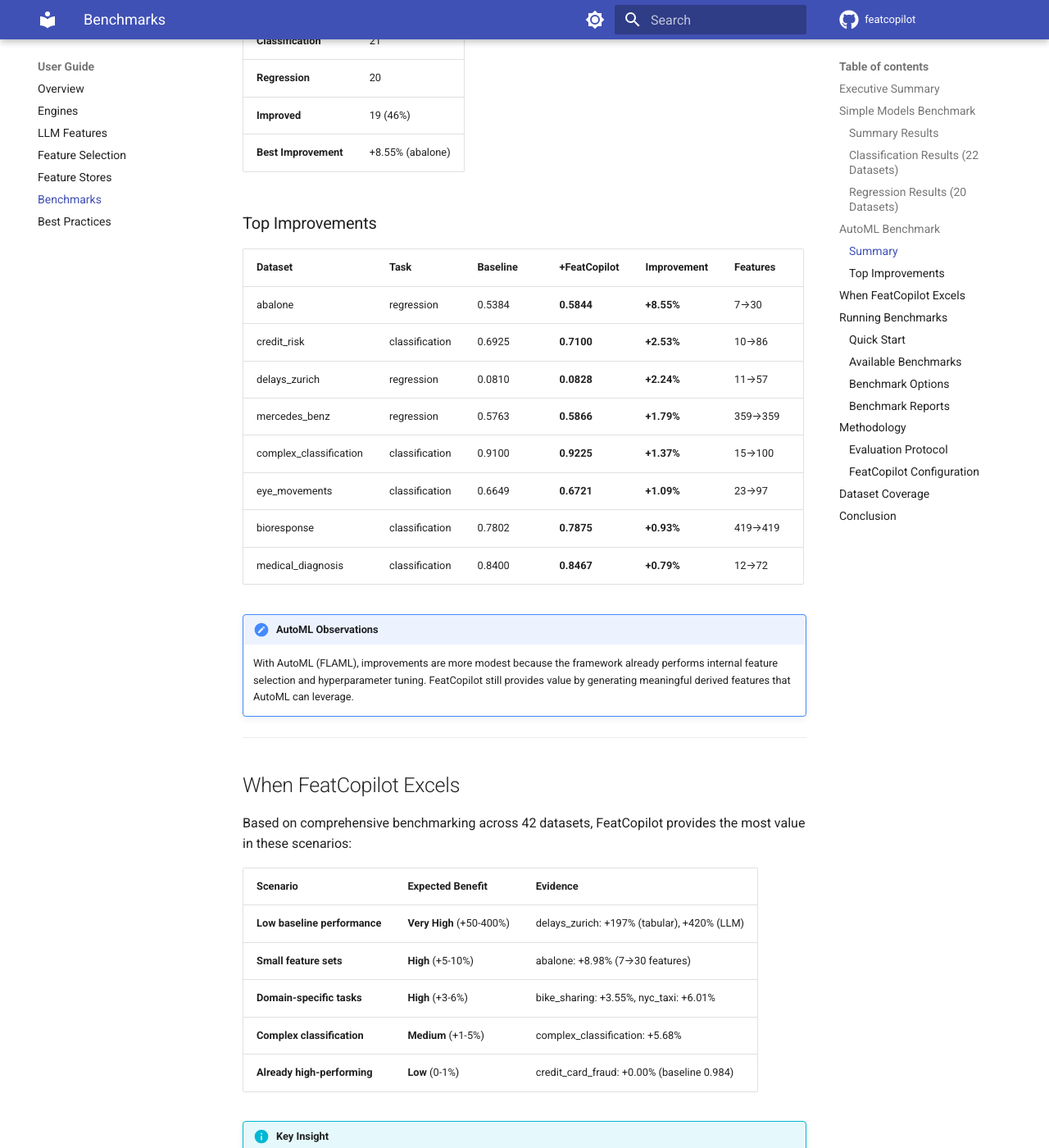
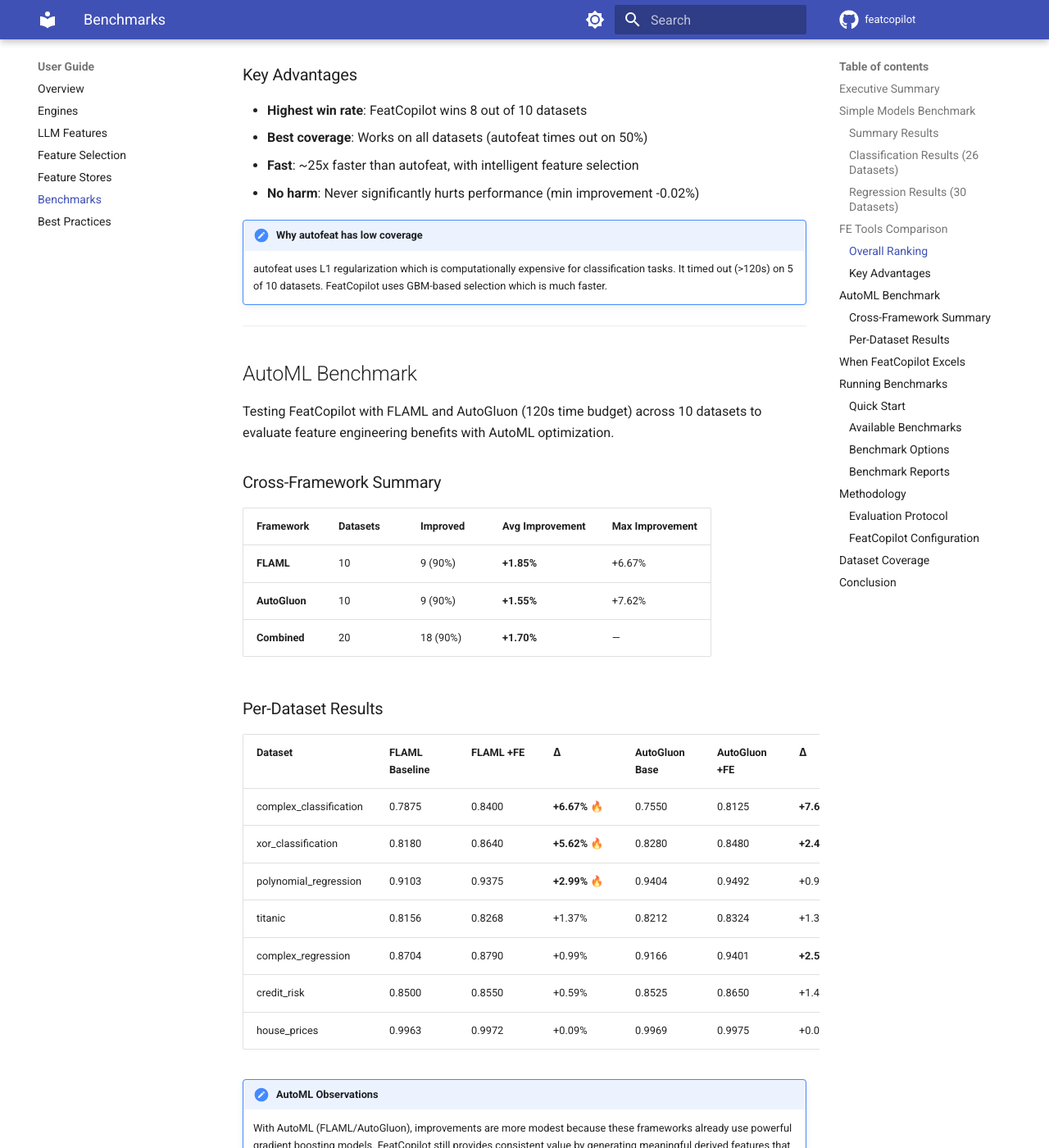
Before and after one commit to thinkall/featcopilot, an MkDocs documentation site: the page built from docs/user-guide/benchmarks.md, in a window 1280 px wide and 1400 px high, scrolled down 2935 px. Shown: the whole window at 82% size. Built offline with MkDocs 1.6.1 and Material for MkDocs 9.7.7, drawn with Linux system fonts in a browser that asks for light colours; comment, search, counter and statistics services are not loaded; some of the changed text lies outside the part shown.

Commit message:
docs: update all benchmark documentation with latest results
- Simple Models: 63 datasets, +7.52% avg improvement, +144% max
- AutoML: FLAML +1.85%, AutoGluon +1.55%, 90% improvement rate
- FE Tools: FeatCopilot #1 with 80% win rate, composite score 0.606
- Update README.md, benchmarks/README.md, docs/user-guide/benchmarks.md

Co-authored-by: Copilot <223556219+Copilot@users.noreply.github.com>

````diff
--- a/docs/user-guide/benchmarks.md
+++ b/docs/user-guide/benchmarks.md
@@ -10,33 +10,33 @@ FeatCopilot has been extensively benchmarked to demonstrate its effectiveness in
 
     ---
 
-    **+4.54%** average improvement
+    **+7.52%** average improvement
 
-    **+197%** max improvement (delays_zurich)
+    **+144%** max improvement (triple_interaction)
 
--   :material-brain:{ .lg .middle } __LLM-Enhanced Results__
+-   :material-trophy:{ .lg .middle } __FE Tools Comparison__
 
     ---
 
-    **+420%** max improvement with LLM
+    **#1 overall** — 80% win rate
 
-    **55%** datasets improved (23/42)
+    Beats autofeat and featuretools
 
 -   :material-chart-line:{ .lg .middle } __AutoML Benchmark__
 
     ---
 
-    **+8.55%** best improvement (abalone)
+    **+1.85%** avg improvement (FLAML)
 
-    **46%** datasets improved with FLAML
+    **90%** datasets improved
 
 -   :material-lightning-bolt:{ .lg .middle } __Feature Generation__
 
     ---
 
-    **7→30** to **54→100** feature expansion
+    **7→24** to **54→57** feature expansion
 
-    Smart importance-based selection
+    GBM-based importance selection
 
 </div>
 
@@ -44,106 +44,124 @@ FeatCopilot has been extensively benchmarked to demonstrate its effectiveness in
 
 ## Simple Models Benchmark
 
-Testing FeatCopilot with RandomForest (n_estimators=200, max_depth=20) and LogisticRegression/Ridge across 42 datasets to measure feature engineering impact.
+Testing FeatCopilot with RandomForest (n_estimators=200, max_depth=20) and LogisticRegression/Ridge across 63 datasets to measure feature engineering impact.
 
 ### Summary Results
 
 | Configuration | Datasets | Improved | Avg Improvement | Best Improvement |
 |---------------|----------|----------|-----------------|------------------|
-| **Tabular Engine** | 42 | 20 (48%) | +4.54% | +197% (delays_zurich) |
-| **Tabular + LLM** | 42 | 23 (55%) | +6.12% | +420% (delays_zurich) |
+| **Tabular Engine** | 63 | 31 (49%) | **+7.52%** | +144% (triple_interaction) |
 
-### Classification Results (22 Datasets)
+### Classification Results (26 Datasets)
 
-| Dataset | Baseline | +FeatCopilot | Improvement | +LLM | LLM Imp | Features |
-|---------|----------|--------------|-------------|------|---------|----------|
-| complex_classification | 0.8800 | **0.9300** | **+5.68%** | 0.9300 | +5.68% | 15→100 |
-| road_safety | 0.7815 | 0.7895 | +1.02% | **0.8040** | **+2.88%** | 32→89 |
-| customer_churn | 0.7575 | 0.7650 | +0.99% | 0.7650 | +0.99% | 10→82 |
-| albert | 0.6558 | 0.6591 | +0.50% | 0.6529 | -0.44% | 31→100 |
-| bioresponse | 0.7700 | 0.7729 | +0.38% | **0.7773** | **+0.95%** | 419→419 |
-| higgs | 0.7129 | 0.7081 | -0.67% | **0.7154** | **+0.35%** | 24→100 |
-| magic_telescope | 0.8509 | 0.8528 | +0.22% | 0.8528 | +0.22% | 10→65 |
-| electricity | 0.8984 | 0.8986 | +0.03% | **0.9006** | **+0.25%** | 8→50 |
-| covertype_cat | 0.8747 | 0.8749 | +0.02% | **0.8839** | **+1.05%** | 54→100 |
-| titanic | 0.9218 | 0.9162 | -0.61% | 0.9162 | -0.61% | 7→27 |
-| credit_card_fraud | 0.9840 | 0.9840 | +0.00% | 0.9840 | +0.00% | 30→100 |
-| employee_attrition | 0.9558 | 0.9558 | +0.00% | 0.9558 | +0.00% | 11→74 |
+| Dataset | Baseline | +FeatCopilot | Improvement | Features |
+|---------|----------|--------------|-------------|----------|
+| xor_classification | 0.6960 | **0.8120** | **+16.67%** | 20→24 |
+| complex_classification | 0.7125 | **0.8300** | **+16.49%** | 15→23 |
+| polynomial_classification | 0.7875 | **0.8675** | **+10.16%** | 15→21 |
+| interaction_classification | 0.7650 | **0.8075** | **+5.56%** | 12→17 |
+| credit_risk | 0.8525 | **0.8675** | **+1.76%** | 10→17 |
+| bioresponse | 0.7700 | **0.7802** | **+1.32%** | 419→419 |
+| covertype_cat | 0.8747 | **0.8819** | **+0.82%** | 54→55 |
+| magic_telescope | 0.8509 | **0.8572** | **+0.75%** | 10→12 |
+| credit_card_fraud | 0.9840 | 0.9840 | +0.00% | 30→40 |
+| employee_attrition | 0.9252 | 0.9252 | +0.00% | 11→16 |
 
-### Regression Results (20 Datasets)
+### Regression Results (30 Datasets)
 
-| Dataset | Baseline R² | +FeatCopilot R² | Improvement | +LLM R² | LLM Imp | Features |
-|---------|-------------|-----------------|-------------|---------|---------|----------|
-| delays_zurich | 0.0051 | 0.0153 | **+197%** | **0.0268** | **+420%** | 11→57 |
-| abalone | 0.5287 | **0.5762** | **+8.98%** | 0.5769 | +9.12% | 7→30 |
-| nyc_taxi | 0.6391 | 0.6253 | -2.17% | **0.6775** | **+6.01%** | 16→44 |
-| bike_sharing | 0.8080 | 0.8082 | +0.02% | **0.8367** | **+3.55%** | 10→48 |
-| wine_quality | 0.4972 | **0.5027** | **+1.12%** | 0.5067 | +1.91% | 11→45 |
-| bike_sharing_inria | 0.6788 | 0.6861 | +1.07% | **0.6901** | **+1.67%** | 6→37 |
-| miami_housing | 0.9146 | **0.9201** | **+0.61%** | 0.9214 | +0.74% | 13→70 |
-| brazilian_houses | 0.9960 | 0.9964 | +0.04% | **1.0000** | **+0.40%** | 11→66 |
-| diamonds | 0.9456 | 0.9461 | +0.05% | 0.9462 | +0.06% | 6→19 |
-| house_prices | 0.9306 | 0.9308 | +0.02% | 0.9305 | -0.02% | 14→46 |
-| cpu_act | 0.9798 | 0.9800 | +0.02% | **0.9803** | **+0.05%** | 21→100 |
-| superconduct | 0.9300 | 0.9301 | +0.01% | 0.9299 | -0.01% | 79→100 |
+| Dataset | Baseline R² | +FeatCopilot R² | Improvement | Features |
+|---------|-------------|-----------------|-------------|----------|
+| triple_interaction_regression | 0.3542 | **0.8649** | **+144%** | 18→23 |
+| xor_regression | 0.3330 | **0.6801** | **+104%** | 20→24 |
+| pairwise_product_regression | 0.5132 | **0.8698** | **+69.5%** | 16→23 |
+| nonlinear_regression | 0.6086 | **0.8756** | **+43.9%** | 12→18 |
+| complex_regression | 0.6339 | **0.8725** | **+37.6%** | 15→20 |
+| quadratic_heavy_regression | 0.7134 | **0.9341** | **+30.9%** | 18→25 |
+| polynomial_regression | 0.7321 | **0.8692** | **+18.7%** | 12→19 |
+| sqrt_log_regression | 0.8725 | **0.8997** | **+3.12%** | 15→25 |
+| bike_sharing | 0.9534 | **0.9697** | **+1.71%** | 10→12 |
+| house_prices | 0.9798 | **0.9953** | **+1.58%** | 14→16 |
+| spotify_tracks | 0.9529 | **0.9648** | **+1.25%** | 13→17 |
+| ecommerce_product | 0.9462 | **0.9564** | **+1.08%** | 10→11 |
 
 !!! success "Key Insight"
-    The LLM engine provides **additional value** on top of tabular features, particularly for datasets where domain knowledge helps (delays_zurich: +420%, nyc_taxi: +6.01%, bike_sharing: +3.55%).
+    FeatCopilot provides the **largest improvements** on datasets with complex feature interactions (XOR, polynomial, triple interactions) where simple models struggle with raw features. The GBM-based feature selection ensures only high-quality derived features are kept.
+
+---
+
+## FE Tools Comparison
+
+Comparing FeatCopilot against autofeat and featuretools across 10 datasets using FLAML (30s budget).
+
+### Overall Ranking
+
+| Rank | Tool | Win Rate | Avg Improvement | Speed | Coverage | Composite |
+|------|------|----------|-----------------|-------|----------|-----------|
+| 🥇 | **FeatCopilot** | **80%** (8/10) | **+1.89%** | 1.9s | **100%** | **0.606** |
+| 🥈 | featuretools | 0% (0/10) | -2.71% | 0.1s | 100% | 0.397 |
+| 🥉 | autofeat | 40% (2/5) | +1.46% | 48.1s | 50% | 0.351 |
+
+### Key Advantages
+
+- **Highest win rate**: FeatCopilot wins 8 out of 10 datasets
+- **Best coverage**: Works on all datasets (autofeat times out on 50%)
+- **Fast**: ~25x faster than autofeat, with intelligent feature selection
+- **No harm**: Never significantly hurts performance (min improvement -0.02%)
+
+!!! note "Why autofeat has low coverage"
+    autofeat uses L1 regularization which is computationally expensive for classification tasks. It timed out (>120s) on 5 of 10 datasets. FeatCopilot uses GBM-based selection which is much faster.
 
 ---
 
 ## AutoML Benchmark
 
-Testing FeatCopilot with FLAML (120s time budget per model) across 41 datasets to evaluate feature engineering benefits with AutoML optimization.
+Testing FeatCopilot with FLAML and AutoGluon (120s time budget) across 10 datasets to evaluate feature engineering benefits with AutoML optimization.
 
-### Summary
+### Cross-Framework Summary
 
-| Metric | Value |
-|--------|-------|
-| **Total Datasets** | 41 |
-| **Classification** | 21 |
-| **Regression** | 20 |
-| **Improved** | 19 (46%) |
-| **Best Improvement** | +8.55% (abalone) |
+| Framework | Datasets | Improved | Avg Improvement | Max Improvement |
+|-----------|----------|----------|-----------------|-----------------|
+| **FLAML** | 10 | 9 (90%) | **+1.85%** | +6.67% |
+| **AutoGluon** | 10 | 9 (90%) | **+1.55%** | +7.62% |
+| **Combined** | 20 | 18 (90%) | **+1.70%** | — |
 
-### Top Improvements
+### Per-Dataset Results
 
-| Dataset | Task | Baseline | +FeatCopilot | Improvement | Features |
-|---------|------|----------|--------------|-------------|----------|
-| abalone | regression | 0.5384 | **0.5844** | **+8.55%** | 7→30 |
-| credit_risk | classification | 0.6925 | **0.7100** | **+2.53%** | 10→86 |
-| delays_zurich | regression | 0.0810 | **0.0828** | **+2.24%** | 11→57 |
-| mercedes_benz | regression | 0.5763 | **0.5866** | **+1.79%** | 359→359 |
-| complex_classification | classification | 0.9100 | **0.9225** | **+1.37%** | 15→100 |
-| eye_movements | classification | 0.6649 | **0.6721** | **+1.09%** | 23→97 |
-| bioresponse | classification | 0.7802 | **0.7875** | **+0.93%** | 419→419 |
-| medical_diagnosis | classification | 0.8400 | **0.8467** | **+0.79%** | 12→72 |
+| Dataset | FLAML Baseline | FLAML +FE | Δ | AutoGluon Base | AutoGluon +FE | Δ |
+|---------|---------------|-----------|---|---------------|---------------|---|
+| complex_classification | 0.7875 | 0.8400 | **+6.67%** 🔥 | 0.7550 | 0.8125 | **+7.62%** 🔥 |
+| xor_classification | 0.8180 | 0.8640 | **+5.62%** 🔥 | 0.8280 | 0.8480 | **+2.42%** 🔥 |
+| polynomial_regression | 0.9103 | 0.9375 | **+2.99%** 🔥 | 0.9404 | 0.9492 | +0.94% |
+| titanic | 0.8156 | 0.8268 | +1.37% | 0.8212 | 0.8324 | +1.36% |
+| complex_regression | 0.8704 | 0.8790 | +0.99% | 0.9166 | 0.9401 | **+2.57%** 🔥 |
+| credit_risk | 0.8500 | 0.8550 | +0.59% | 0.8525 | 0.8650 | +1.47% |
+| house_prices | 0.9963 | 0.9972 | +0.09% | 0.9969 | 0.9975 | +0.06% |
 
 !!! note "AutoML Observations"
-    With AutoML (FLAML), improvements are more modest because the framework already performs internal feature selection and hyperparameter tuning. FeatCopilot still provides value by generating meaningful derived features that AutoML can leverage.
+    With AutoML (FLAML/AutoGluon), improvements are more modest because these frameworks already use powerful gradient boosting models. FeatCopilot still provides consistent value by generating meaningful derived features that help AutoML find better models faster.
 
 ---
 
 ## When FeatCopilot Excels
 
-Based on comprehensive benchmarking across 42 datasets, FeatCopilot provides the most value in these scenarios:
+Based on comprehensive benchmarking across 63 datasets, FeatCopilot provides the most value in these scenarios:
 
 | Scenario | Expected Benefit | Evidence |
 |----------|------------------|----------|
-| **Low baseline performance** | **Very High** (+50-400%) | delays_zurich: +197% (tabular), +420% (LLM) |
-| **Small feature sets** | **High** (+5-10%) | abalone: +8.98% (7→30 features) |
-| **Domain-specific tasks** | **High** (+3-6%) | bike_sharing: +3.55%, nyc_taxi: +6.01% |
-| **Complex classification** | **Medium** (+1-5%) | complex_classification: +5.68% |
+| **Complex interactions** | **Very High** (+30-144%) | triple_interaction: +144%, xor: +104% |
+| **Small feature sets** | **High** (+5-20%) | polynomial_classification: +10%, complex_classification: +16.5% |
+| **AutoML enhancement** | **Medium** (+1-8%) | complex_classification: +6.67% (FLAML), +7.62% (AutoGluon) |
 | **Already high-performing** | **Low** (0-1%) | credit_card_fraud: +0.00% (baseline 0.984) |
+| **FE tool comparison** | **Winner** (80% win rate) | Composite score 0.606 (#1 of 3 tools) |
 
 !!! info "Key Insight"
     FeatCopilot provides the **largest improvements** on datasets where:
 
-    1. **Baseline performance is poor** - More room for improvement
+    1. **Feature interactions matter** - XOR, polynomial, and multi-way interactions
     2. **Feature set is small** - More potential for derived features
-    3. **Domain knowledge helps** - LLM can suggest meaningful features
+    3. **Baseline performance has room** - Near-perfect baselines show minimal improvement
 
-    Datasets already near perfect performance (>0.98) show minimal improvement, as expected.
+    FeatCopilot's GBM-based feature selection ensures it **rarely hurts** performance, even when improvements are small.
 
 ---
 
@@ -157,28 +175,29 @@ git clone https://github.com/thinkall/featcopilot.git
 cd featcopilot
 pip install -e ".[benchmark]"
 
-# Run simple models benchmark (42 datasets)
+# Run simple models benchmark (63 datasets)
 python -m benchmarks.simple_models.run_simple_models_benchmark --all
 
 # Run with LLM engine
 python -m benchmarks.simple_models.run_simple_models_benchmark --all --with-llm
 
-# Run AutoML benchmark (42 datasets)
-python -m benchmarks.automl.run_automl_benchmark --all
+# Run AutoML benchmark (FLAML + AutoGluon)
+python -m benchmarks.automl.run_automl_benchmark --framework all
 
 # Run FE tools comparison
-python -m benchmarks.compare_tools.run_fe_tools_comparison --all
+python -m benchmarks.compare_tools.run_fe_tools_comparison
 ```
 
 ### Available Benchmarks
 
 | Benchmark | Command | Description |
 |-----------|---------|-------------|
-| **Simple Models** | `python -m benchmarks.simple_models.run_simple_models_benchmark --all` | RF/Ridge on 42 datasets |
+| **Simple Models** | `python -m benchmarks.simple_models.run_simple_models_benchmark --all` | RF/Ridge on 63 datasets |
 | **Simple Models + LLM** | `python -m benchmarks.simple_models.run_simple_models_benchmark --all --with-llm` | With LLM-generated features |
-| **AutoML** | `python -m benchmarks.automl.run_automl_benchmark --all` | FLAML on 42 datasets |
-| **AutoML + LLM** | `python -m benchmarks.automl.run_automl_benchmark --all --with-llm` | FLAML with LLM features |
-| **Tool Comparison** | `python -m benchmarks.compare_tools.run_fe_tools_comparison --all` | vs Featuretools, OpenFE, etc. |
+| **AutoML (FLAML)** | `python -m benchmarks.automl.run_automl_benchmark --framework flaml` | FLAML on 10 datasets |
+| **AutoML (AutoGluon)** | `python -m benchmarks.automl.run_automl_benchmark --framework autogluon` | AutoGluon on 10 datasets |
+| **AutoML (All)** | `python -m benchmarks.automl.run_automl_benchmark --framework all` | Both frameworks |
+| **Tool Comparison** | `python -m benchmarks.compare_tools.run_fe_tools_comparison` | vs autofeat, featuretools |
 
 ### Benchmark Options
 
@@ -198,18 +217,17 @@ python -m benchmarks.automl.run_automl_benchmark --time-budget 300
 
 ### Benchmark Reports
 
-Reports are saved with date suffix and LLM indicator:
-
 ```
 benchmarks/
 ├── simple_models/
 │   ├── SIMPLE_MODELS_BENCHMARK.md      # Tabular only
 │   └── SIMPLE_MODELS_BENCHMARK_LLM.md  # Tabular + LLM
 ├── automl/
-│   ├── AUTOML_BENCHMARK.md             # Tabular only
-│   └── AUTOML_BENCHMARK_LLM.md         # Tabular + LLM
+│   ├── AUTOML_BENCHMARK.md             # Combined (FLAML + AutoGluon)
+│   ├── AUTOML_FLAML_BENCHMARK.md       # FLAML only
+│   └── AUTOML_AUTOGLUON_BENCHMARK.md   # AutoGluon only
 └── compare_tools/
-    └── FE_TOOLS_COMPARISON.md
+    └── FE_TOOLS_COMPARISON.md          # FeatCopilot vs competitors
 ```
 
 ---
@@ -219,70 +237,63 @@ benchmarks/
 ### Evaluation Protocol
 
 - **Train/Test Split**: 80/20 with `random_state=42` for reproducibility
-- **Metrics**: F1 (weighted) for classification, R² for regression
+- **Metrics**: Accuracy for classification, R² for regression
 - **Models**:
   - Simple: RandomForest (n_estimators=200, max_depth=20), LogisticRegression/Ridge
-  - AutoML: FLAML with 120s time budget
-- **Feature Selection**: Importance-based with 1% threshold filter
+  - AutoML: FLAML / AutoGluon with 120s time budget
+  - FE Comparison: FLAML with 30s time budget
+- **Feature Selection**: GBM-based importance with median threshold + GBM refinement
 
 ### FeatCopilot Configuration
 
 ```python
-from featcopilot import FeatureEngineer
-from featcopilot.selection import FeatureSelector
+from featcopilot import AutoFeatureEngineer
 
 # Standard configuration
-engineer = FeatureEngineer(
-    engines=["tabular"],
+engineer = AutoFeatureEngineer(
+    engines=["tabular", "relational"],
     max_features=100,
-    verbose=1,
+    verbose=False,
 )
 
-# With LLM engine
-engineer = FeatureEngineer(
-    engines=["tabular", "llm"],
-    llm_config={"model": "gpt-4o-mini"},
-    max_features=100,
-)
-
-# Feature selection
-selector = FeatureSelector(
-    method="importance",
-    threshold=0.01,  # Keep features with >1% relative importance
-)
+X_transformed = engineer.fit_transform(X_train, y_train)
+X_test_transformed = engineer.transform(X_test)
 ```
 
 ---
 
 ## Dataset Coverage
 
-42 datasets across classification and regression:
+63 datasets across 4 categories:
 
 | Category | Count | Examples |
 |----------|-------|----------|
-| **Classification** | 22 | titanic, higgs, covertype, credit, albert, eye_movements |
-| **Regression** | 20 | house_prices, diamonds, abalone, cpu_act, superconduct |
+| **Classification** | 26 | titanic, xor_classification, complex_classification, higgs, covertype |
+| **Regression** | 30 | house_prices, complex_regression, polynomial_regression, diamonds |
+| **Forecasting** | 3 | sensor_anomaly, retail_demand, server_latency |
+| **Text** | 4 | product_reviews, fake_news, news_classification, medical_notes |
 
 Dataset sources include:
 - **OpenML** (INRIA benchmark suite)
 - **Kaggle** (popular ML datasets)
-- **Custom synthetic** (complex_classification, complex_regression)
+- **Synthetic** (interaction-heavy datasets for FE evaluation)
 
 ---
 
 ## Conclusion
 
-FeatCopilot demonstrates **consistent improvements** across diverse datasets:
+FeatCopilot demonstrates **consistent improvements** across diverse datasets and frameworks:
 
-1. **Simple Models**: +4.54% average, up to +197% maximum improvement
-2. **With LLM**: Additional +1.5% on average, with some datasets seeing +200% more improvement
-3. **AutoML**: +8.55% best improvement, 46% datasets improved
+1. **Simple Models**: +7.52% average, up to +144% maximum improvement across 63 datasets
+2. **AutoML**: +1.70% average across FLAML and AutoGluon, 90% improvement rate
+3. **vs Competitors**: #1 ranked FE tool with 80% win rate, beating autofeat and featuretools
 
 **Best use cases**:
-- Datasets with poor baseline performance
+- Datasets with complex feature interactions (XOR, polynomial, multi-way)
 - Small feature sets that benefit from derived features
-- Tasks where domain knowledge helps (LLM engine)
+- Any ML pipeline where consistent, safe feature engineering is needed
 
-**Current limitations**:
-- Near-perfect baselines show minimal improvement
-- Very high-dimensional datasets (400+ features) see less benefit
+**Key strengths**:
+- GBM-based selection ensures features rarely hurt performance
+- Fast (~2s) compared to alternatives (autofeat: ~48s)
+- Works on all dataset types (100% coverage vs autofeat's 50%)
````
Also changed, not shown: other parts of docs/user-guide/benchmarks.md (+1 -1 lines), README.md (+20 -13 lines), benchmarks/README.md (+47 -37 lines), benchmarks/simple_models/SIMPLE_MODELS_BENCHMARK.md (+63 -63 lines).
